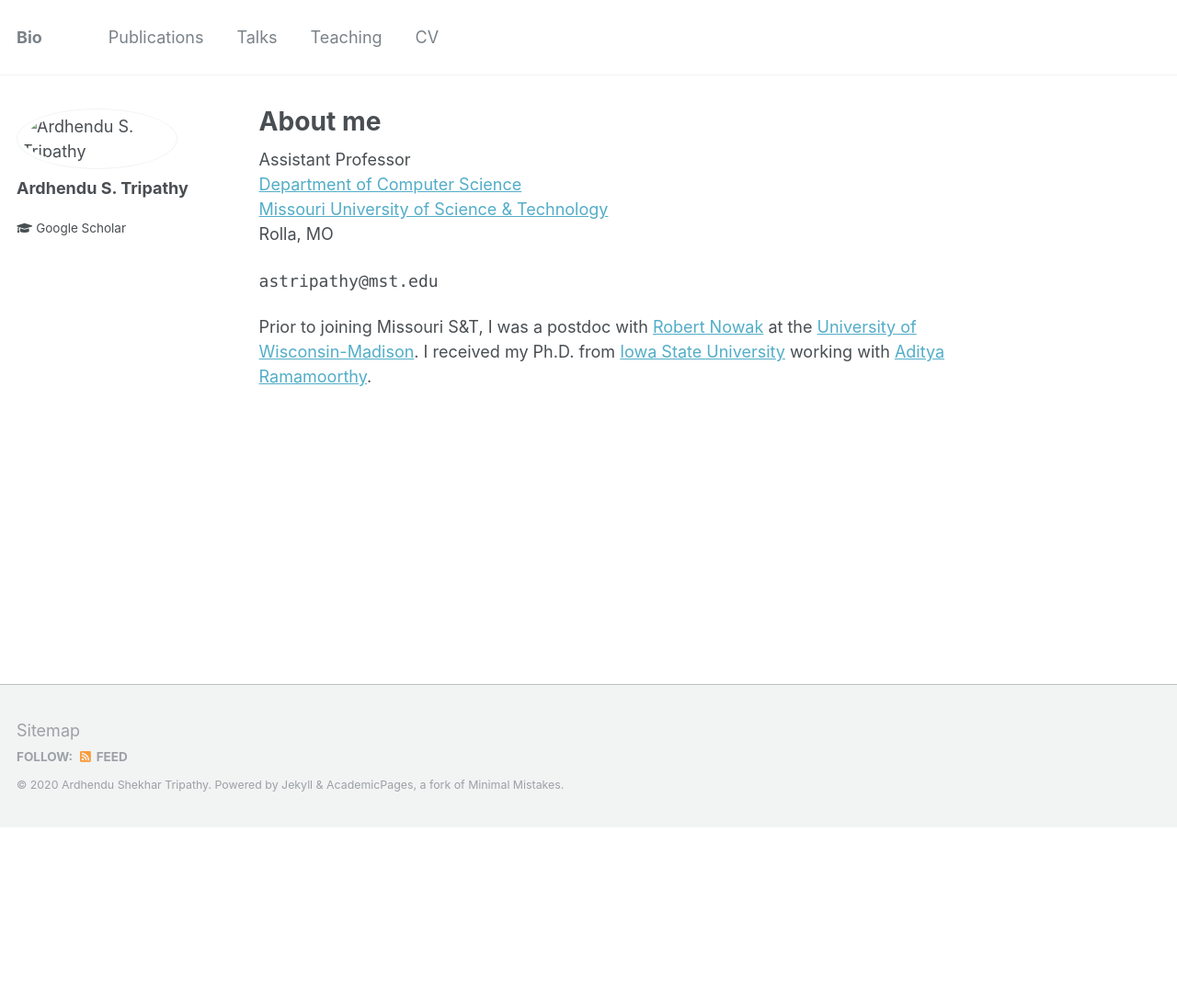
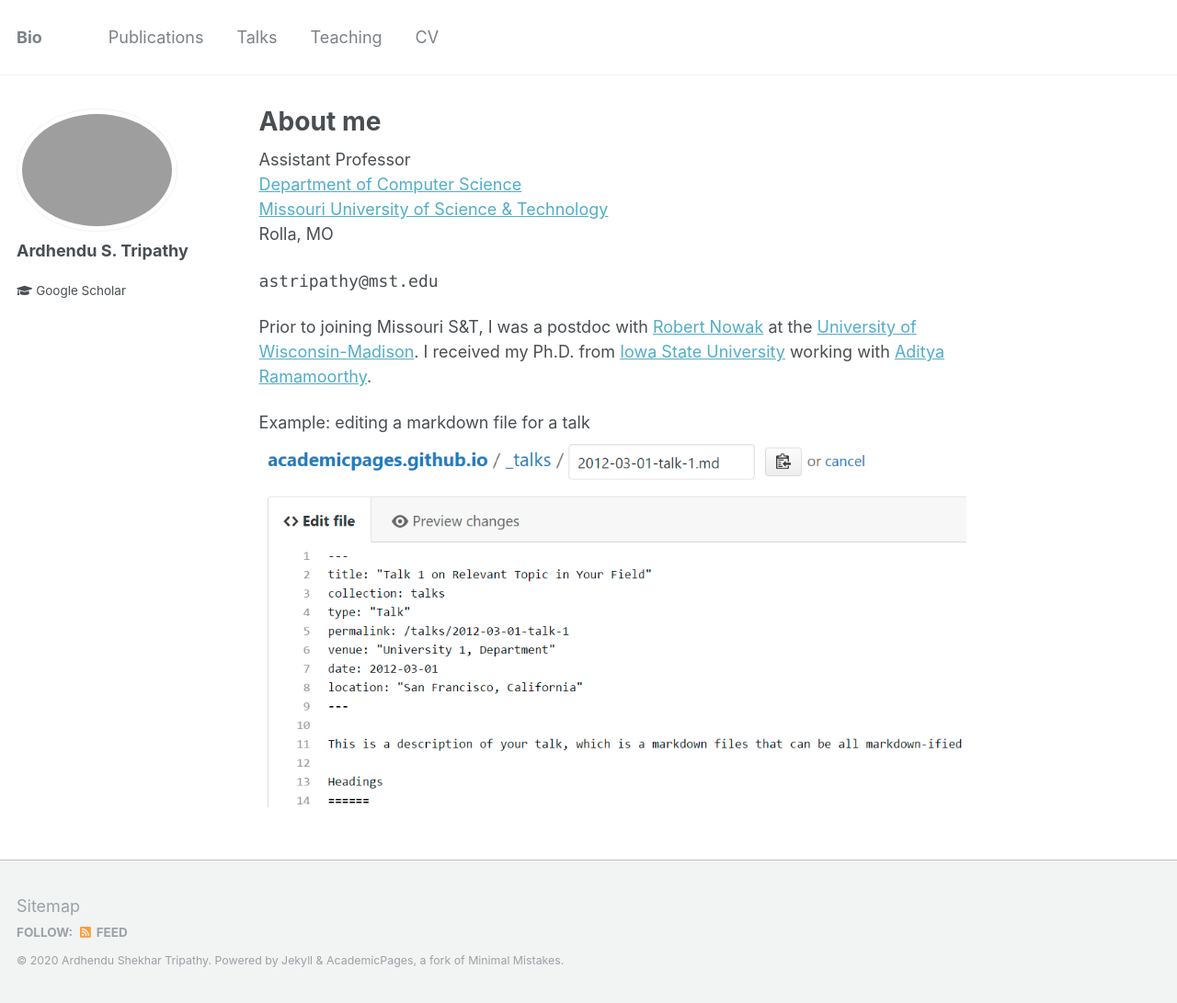
Before and after one commit to astripathy/astripathy.github.io, a Jekyll site: the page built from _pages/about.md, in a window 1280 px wide. Shown: the whole page at 92% size. Built offline with Jekyll 4.4.1, drawn with Linux system fonts in a browser that asks for light colours; before the commit the page ends 900 px from its top, so only the background shows below that.

Commit message:
path not working, put tripathy.png at top folder

```diff
--- a/_config.yml
+++ b/_config.yml
@@ -81,7 +81,7 @@ analytics:
 # Site Author
 author:
   name             : "Ardhendu S. Tripathy"
-  avatar           : "/images/profile.png"
+  avatar           : "tripathy.png"
   bio              : " "
   location         : #"Rolla, MO"
   employer         :
--- a/_pages/about.md
+++ b/_pages/about.md
@@ -29,7 +29,7 @@ Prior to joining Missouri S&T, I was a postdoc with [Robert Nowak](https://nowak
 
 Site-wide configuration
 ------
-The main configuration file for the site is in the base directory in [_config.yml](https://github.com/academicpages/academicpages.github.io/blob/master/_config.yml), which defines the content in the sidebars and other site-wide features. You will need to replace the default variables with ones about yourself and your site's github repository. The configuration file for the top menu is in [_data/navigation.yml](https://github.com/academicpages/academicpages.github.io/blob/master/_data/navigation.yml). For example, if you don't have a portfolio or blog posts, you can remove those items from that navigation.yml file to remove them from the header.
+The main configuration file for the site is in the base directory in [_config.yml](https://github.com/academicpages/academicpages.github.io/blob/master/_config.yml), which defines the content in the sidebars and other site-wide features. You will need to replace the default variables with ones about yourself and your site's github repository. The configuration file for the top menu is in [_data/navigation.yml](https://github.com/academicpages/academicpages.github.io/blob/master/_data/navigation.yml). For example, if you don't have a portfolio or blog posts, you can remove those items from that navigation.yml file to remove them from the header.  -->
 
 Example: editing a markdown file for a talk
-![Editing a markdown file for a talk](/images/editing-talk.png) -->
+![Editing a markdown file for a talk](/images/editing-talk.png)
```
Also changed, not shown: 1 other file.
